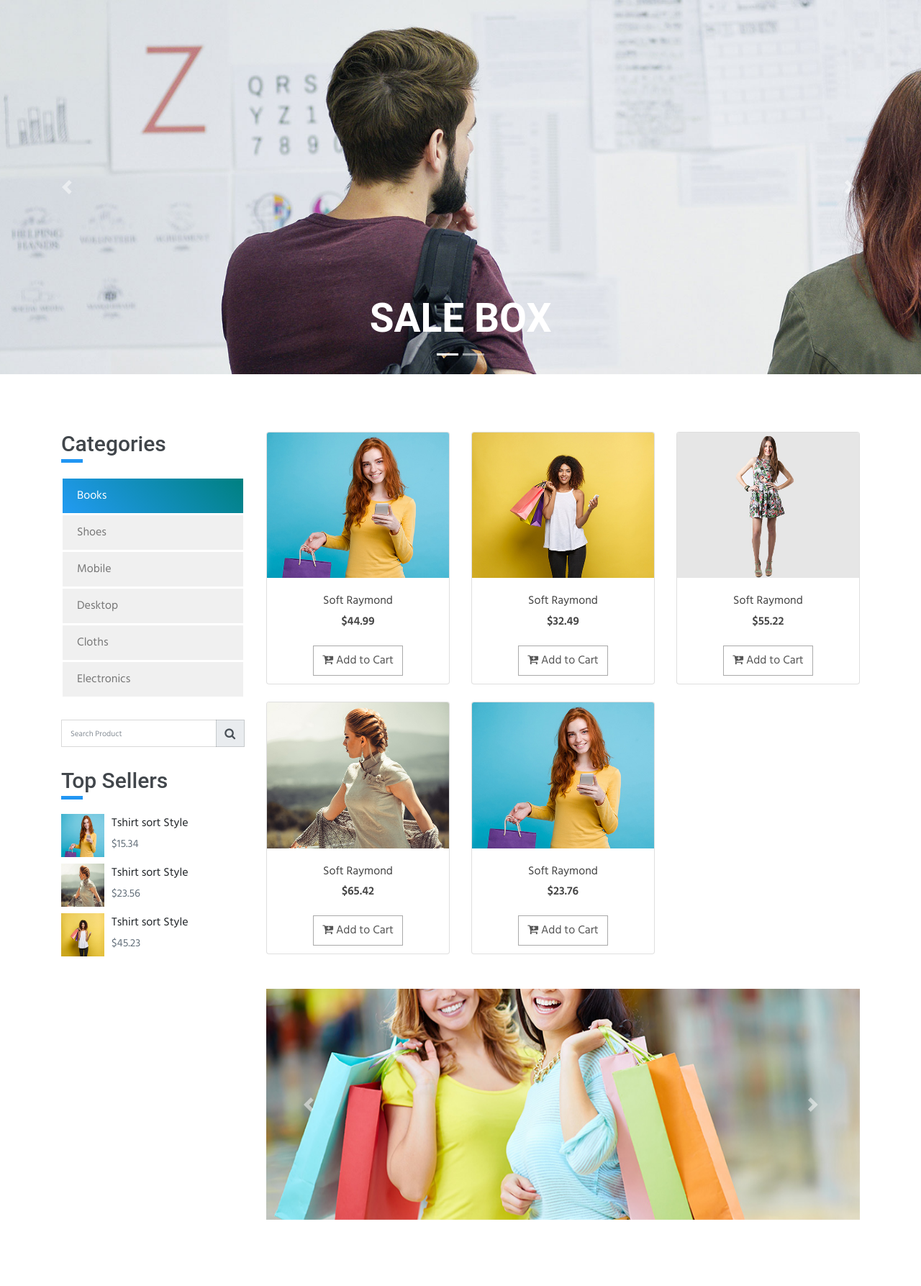
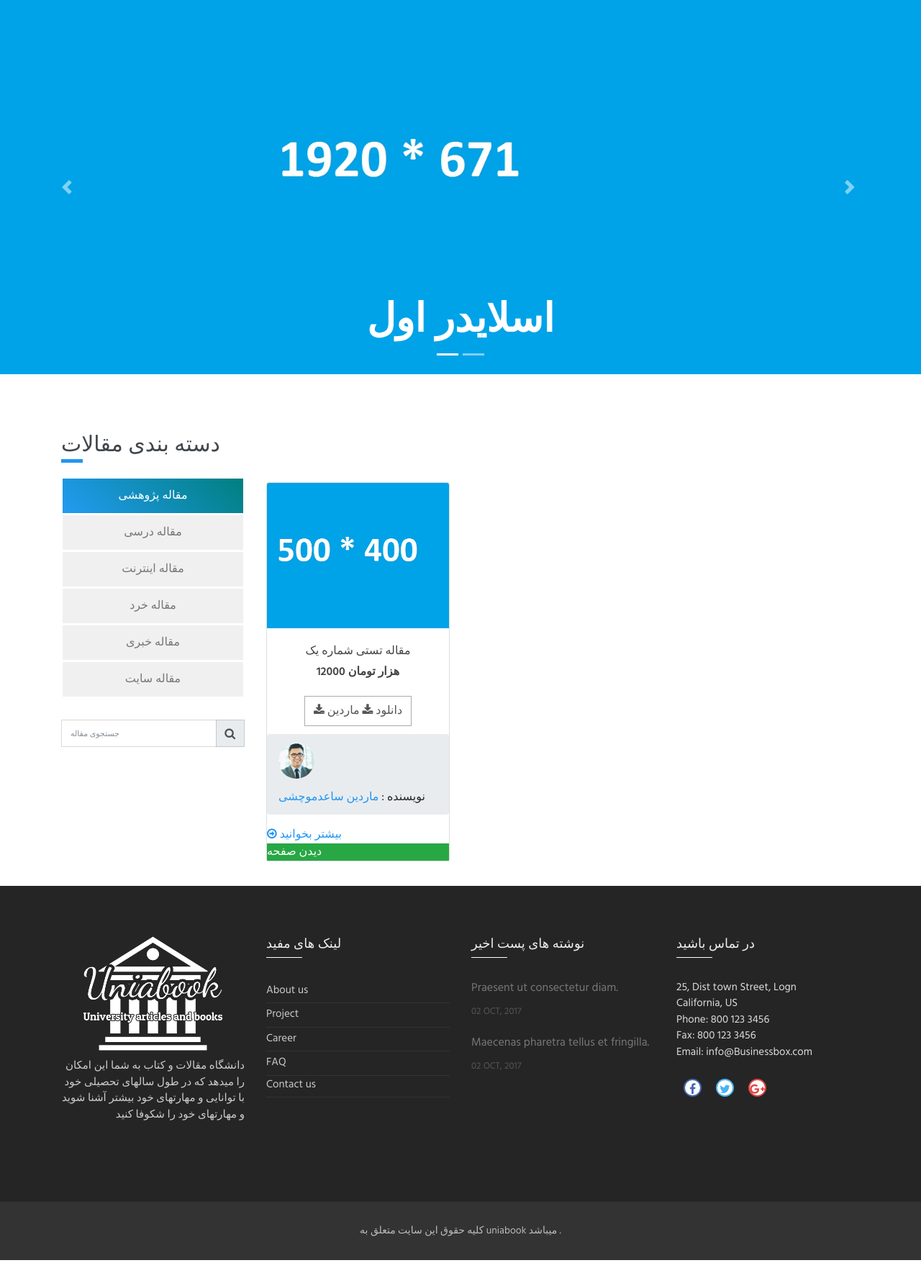
Before and after one commit to MARDINsaedmocheshi/uniabook, a Django app: page /articles/ in a window 1280 px wide. Shown: the part 127-1914 px from the top of the page at 72% size. After the commit the page ends 1878 px from the top, so only its background shows below. Run offline with Django 4.2, Linux system fonts and the light colour scheme; some libraries are stand-ins or nearby versions.

Commit message:
Changes in the HTML file | تغیرات در فایل اچ تی ام ال

```diff
--- a/Articles/templates/Articles/index_Articles.html
+++ b/Articles/templates/Articles/index_Articles.html
@@ -204,6 +204,7 @@ October 09, 2023
                         <a class="dropdown-item" href="myaccount.html">کودکان(Children’s)</a>
                         <a class="dropdown-item" href="myaccount.html">کتاب های زندگینامه</a>
                         <a class="dropdown-item" href="myaccount.html">کتاب های سفرنامه</a>
+                        <a class="dropdown-item" href="myaccount.html">کتاب های ماردین</a>
                       </div>
 
                       <div class="col-md-5 mega-menu-img m-auto text-center pl-0">
@@ -271,16 +272,16 @@ October 09, 2023
       </ol>
       <div class="carousel-inner" role="listbox">
         <!-- Slide One - Set the background image for this slide in the line below -->
-        <div class="carousel-item active" style="background-image: url('{% static "Articles/img/shop/shop-banner-1.jpg" %} ')">
+        <div class="carousel-item active" style="background-image: url('{% static "Articles/img/shop/11.jpg" %} ')">
           <div class="carousel-caption d-none d-md-block">
-            <h3>Sale Box</h3>
+            <h3>اسلایدر اول</h3>
 
           </div>
         </div>
         <!-- Slide Two - Set the background image for this slide in the line below -->
-        <div class="carousel-item" style="background-image: url('{% static "Articles/img/shop/shop-banner-2.jpg" %} ')">
+        <div class="carousel-item" style="background-image: url('{% static "Articles/img/shop/11.jpg" %} ')">
           <div class="carousel-caption d-none d-md-block">
-            <h3>Cool Shop</h3>
+            <h3>اسلایدر دوم</h3>
           </div>
         </div>
       </div>
@@ -302,26 +303,31 @@ October 09, 2023
     <div class="container">
       <div class="row">
         <div class="col-lg-3">
+
           <div class="shop-p1-title">
-            <h3>Categories</h3>
+            <h3>دسته بندی مقالات</h3>
             <div class="heading-border-light"></div>
           </div>
-          <div class="list-group">
-            <a href="#" class="list-group-item">Books</a>
-            <a href="#" class="list-group-item">Shoes</a>
-            <a href="#" class="list-group-item">Mobile</a>
-            <a href="#" class="list-group-item">Desktop</a>
-            <a href="#" class="list-group-item">Cloths</a>
-            <a href="#" class="list-group-item">Electronics</a>
+
+          <div class="list-group text-center">
+            <a href="#" class="list-group-item">مقاله پژوهشی</a>
+            <a href="#" class="list-group-item">مقاله درسی</a>
+            <a href="#" class="list-group-item">مقاله اینترنت</a>
+            <a href="#" class="list-group-item">مقاله خرد</a>
+            <a href="#" class="list-group-item">مقاله خبری</a>
+            <a href="#" class="list-group-item">مقاله سایت</a>
           </div>
+
           <div class="input-group ">
-            <input type="text" class="form-control" id="inlineFormInputGroup" placeholder="Search Product">
+            <input type="text" class="form-control" id="inlineFormInputGroup" placeholder="جستجوی مقاله">
             <div class="input-group-addon"><i class="fa fa-search"></i></div>
           </div>
-          <div class="shop-p1-title">
+
+          <!-- <div class="shop-p1-title">
             <h3>Top Sellers</h3>
             <div class="heading-border-light"></div>
           </div>
+
           <ul class="list-unstyled top-seller">
               <li>
                 <img class="img-fluid" src="{% static "Articles/img/shop/shop-item-1.jpg" %} " alt="">
@@ -338,82 +344,49 @@ October 09, 2023
                 <h6>Tshirt sort Style</h6>
                 <p>$45.23</p>
               </li>
-          </ul>
+          </ul>   -->
+
         </div>
+
         <div class="col-lg-9">
           <div class="row">
+            <!---->
             <div class="col-lg-4 col-md-6 mb-4">
               <div class="card ">
-                <a href="#"><img class="card-img-top" src="  {% static "Articles/img/shop/shop-item-1.jpg" %}" alt=""></a>
+
+                <a href="#"><img class="card-img-top" src="{% static "Articles/img/shop/shop-item-2.jpg" %}" alt=""></a>
+
                 <div class="card-body text-center">
                   <div class="card-title">
-                    <a href="#">Soft Raymond</a>
+                    <a href="#">مقاله تستی شماره یک</a>
                   </div>
-                  <strong>$44.99</strong>
+                  <strong>  12000 هزار تومان </strong>
+
                   <div class="cart-icon text-center">
-                    <a href="#"><i class="fa fa-cart-plus"></i> Add to Cart</a>
+                    <a href="#"> <i class="fa fa-download"></i> دانلود     <i class="fa fa-download"></i> ماردین  </a>
+
                   </div>
+
                 </div>
+
+                <nav aria-label="breadcrumb">
+                <ol class="breadcrumb">
+                  <img src="{% static "Articles/img/client/avatar-2.jpg" %}" alt="Avatar" class="avatar1" style="float:left ;">
+                  <!-- <img src="img/client/avatar-1.jpg" class="rounded-circle" alt="Cinque Terre"> -->
+                  <li class="breadcrumb-item" style="padding-top: 14px;">نویسنده : <a href="#">  ماردین ساعدموچشی</a></li>
+                </ol>
+                </nav>
+                <a  href=""><i class="fa fa-arrow-circle-o-right"></i> بیشتر بخوانید</a>
+                <a type="button" class="btn-success" href="">دیدن صفحه</a>
+
               </div>
+
             </div>
-            <div class="col-lg-4 col-md-6 mb-4">
-              <div class="card ">
-                <a href="#"><img class="card-img-top" src="  {% static "Articles/img/shop/shop-item-2.jpg" %}" alt=""></a>
-                <div class="card-body text-center">
-                  <div class="card-title">
-                    <a href="#">Soft Raymond</a>
-                  </div>
-                  <strong>$32.49</strong>
-                  <div class="cart-icon text-center">
-                    <a href="#"><i class="fa fa-cart-plus"></i> Add to Cart</a>
-                  </div>
-                </div>
-              </div>
-            </div>
-            <div class="col-lg-4 col-md-6 mb-4">
-              <div class="card ">
-                <a href="#"><img class="card-img-top" src="  {% static "Articles/img/shop/shop-item-3.jpg" %}" alt=""></a>
-                <div class="card-body text-center">
-                  <div class="card-title">
-                    <a href="#">Soft Raymond</a>
-                  </div>
-                  <strong>$55.22</strong>
-                  <div class="cart-icon text-center">
-                    <a href="#"><i class="fa fa-cart-plus"></i> Add to Cart</a>
-                  </div>
-                </div>
-              </div>
-            </div>
-            <div class="col-lg-4 col-md-6 mb-4">
-              <div class="card ">
-                <a href="#"><img class="card-img-top" src="  {% static "Articles/img/shop/shop-item-4.jpg" %}" alt=""></a>
-                <div class="card-body text-center">
-                  <div class="card-title">
-                    <a href="#">Soft Raymond</a>
-                  </div>
-                  <strong>$65.42</strong>
-                  <div class="cart-icon text-center">
-                    <a href="#"><i class="fa fa-cart-plus"></i> Add to Cart</a>
-                  </div>
-                </div>
-              </div>
-            </div>
-            <div class="col-lg-4 col-md-6 mb-4">
-              <div class="card ">
-                <a href="#"><img class="card-img-top" src="  {% static "Articles/img/shop/shop-item-1.jpg" %}" alt=""></a>
-                <div class="card-body text-center">
-                  <div class="card-title">
-                    <a href="#">Soft Raymond</a>
-                  </div>
-                  <strong>$23.76</strong>
-                  <div class="cart-icon text-center">
-                    <a href="#"><i class="fa fa-cart-plus"></i> Add to Cart</a>
-                  </div>
-                </div>
-              </div>
-            </div>
+            <!---->
+
           </div>
-           <div id="carouselExampleIndicators" class="carousel slide my-4" data-ride="carousel">
+
+           <!-- <div id="carouselExampleIndicators" class="carousel slide my-4" data-ride="carousel">
              <div class="carousel-inner" role="listbox">
               <div class="carousel-item active">
                 <img class="d-block img-fluid" src="  {% static "Articles/img/shop/shop-banner-4.jpg" %}" alt="First slide">
@@ -430,8 +403,9 @@ October 09, 2023
               <span class="carousel-control-next-icon" aria-hidden="true"></span>
               <span class="sr-only">Next</span>
              </a>
-           </div>
-           <div class="row my-4">
+           </div> -->
+
+           <!-- <div class="row my-4">
 
             <div class="col-lg-4 col-md-6 mb-4">
               <div class="card ">
@@ -475,7 +449,7 @@ October 09, 2023
                 </div>
               </div>
             </div>
-          </div>
+          </div> -->
         </div>
       </div>
     </div>
```
Also changed, not shown: Articles/static/Articles/img/shop/11.jpg (added), Articles/static/Articles/img/shop/shop-item-2.jpg.
